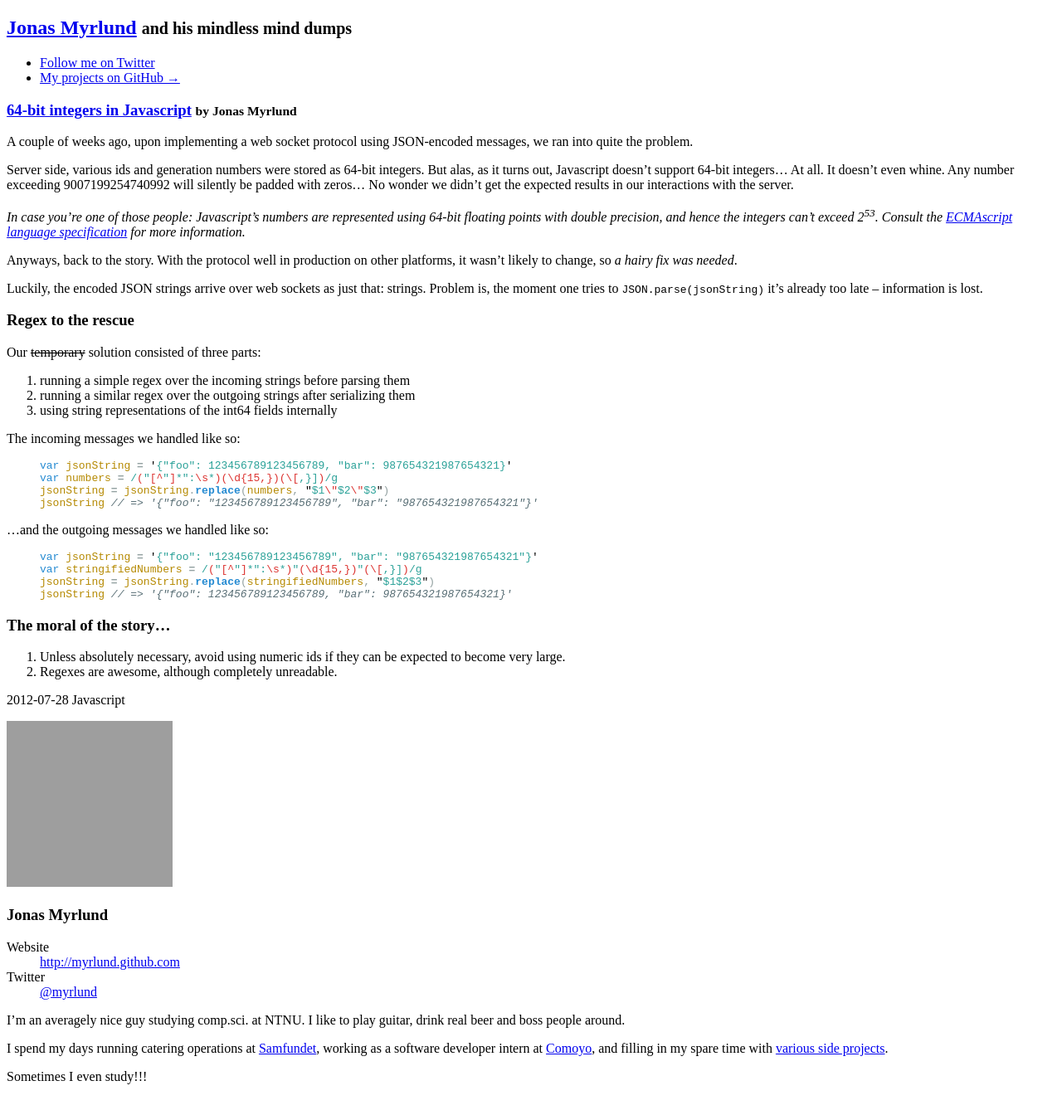
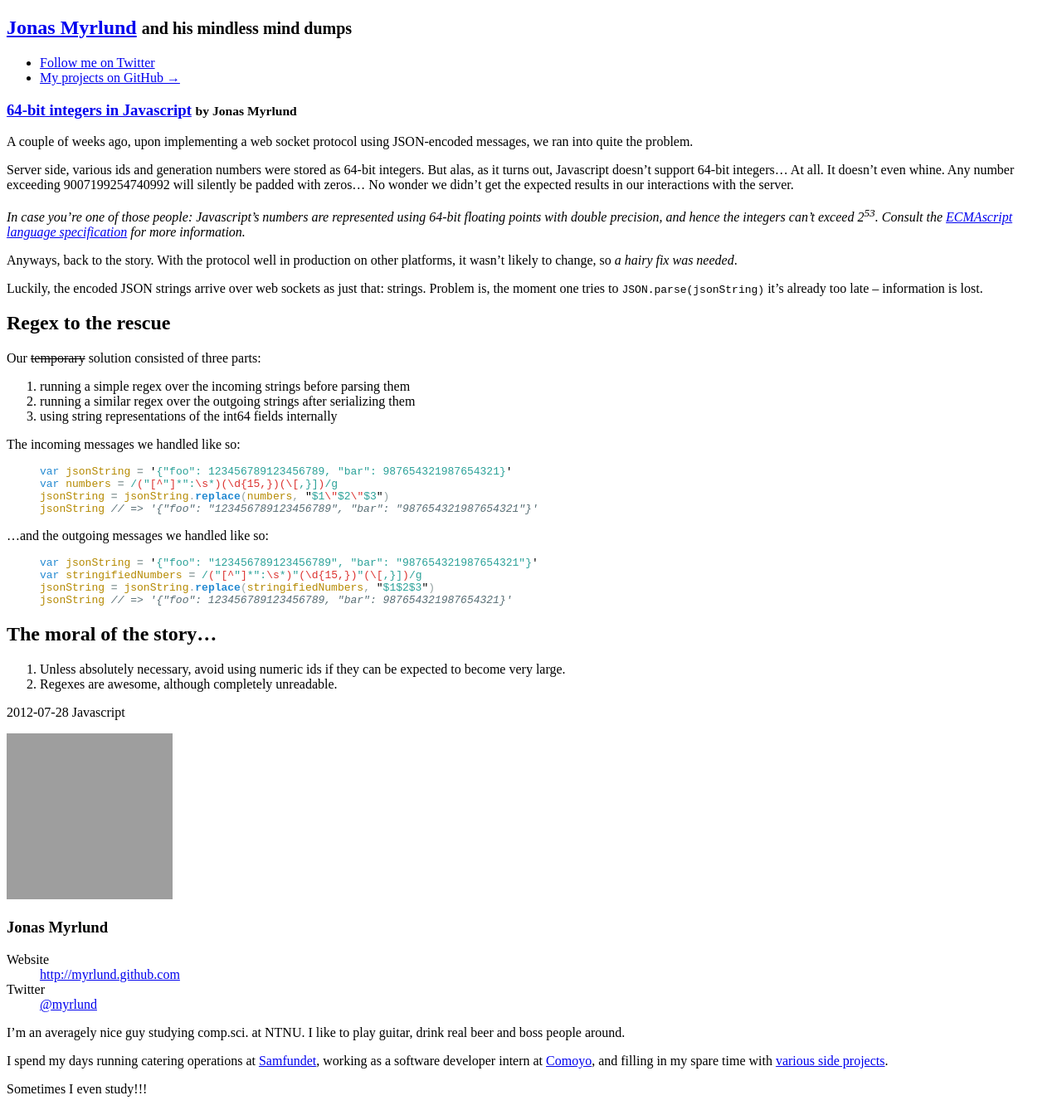
Before and after one commit to myrlund/myrlund.github.com, a Jekyll site: the page built from _posts/2012-07-28-64-bit-ints-in-javascript.md, in a window 1280 px wide. Shown: the whole page at 83% size. Built offline with Jekyll 4.4.1, drawn with Linux system fonts in a browser that asks for light colours; nearby versions of some CDN libraries; a script that is not in the unit is left out; grey boxes are pictures that could not be loaded.

```diff
--- a/_posts/2012-07-28-64-bit-ints-in-javascript.md
+++ b/_posts/2012-07-28-64-bit-ints-in-javascript.md
@@ -15,7 +15,7 @@ Anyways, back to the story. With the protocol well in production on other platfo
 
 Luckily, the encoded JSON strings arrive over web sockets as just that: strings. Problem is, the moment one tries to `JSON.parse(jsonString)` it's already too late -- information is lost.
 
-### Regex to the rescue
+## Regex to the rescue
 
 Our <del>temporary</del> solution consisted of three parts:
 
@@ -41,7 +41,7 @@ jsonString = jsonString.replace(stringifiedNumbers, "$1$2$3")
 jsonString // => '{"foo": 123456789123456789, "bar": 987654321987654321}'
 {% endhighlight %}
 
-### The moral of the story...
+## The moral of the story...
 
 1. Unless absolutely necessary, avoid using numeric ids if they can be expected to become very large.
 2. Regexes are awesome, although completely unreadable.
--- a/stylesheets/less/styles.less
+++ b/stylesheets/less/styles.less
@@ -47,6 +47,8 @@ ul, ol {
 }
 
 .post {
+  margin-bottom: @gridGutterWidth * 2;
+
   .byline {
     margin-top: 1.5em;
 
```
Also changed, not shown: 3 other files.
